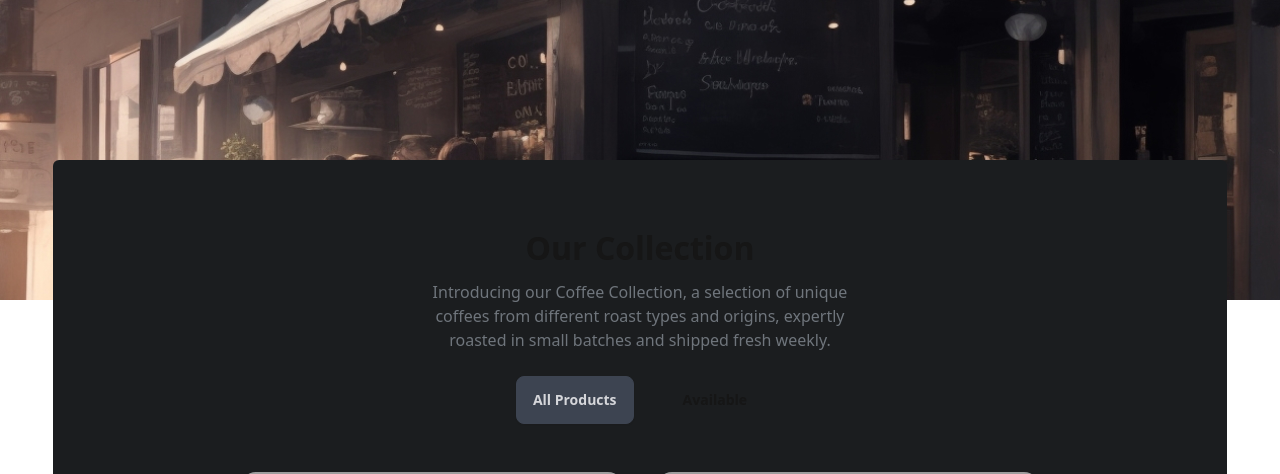
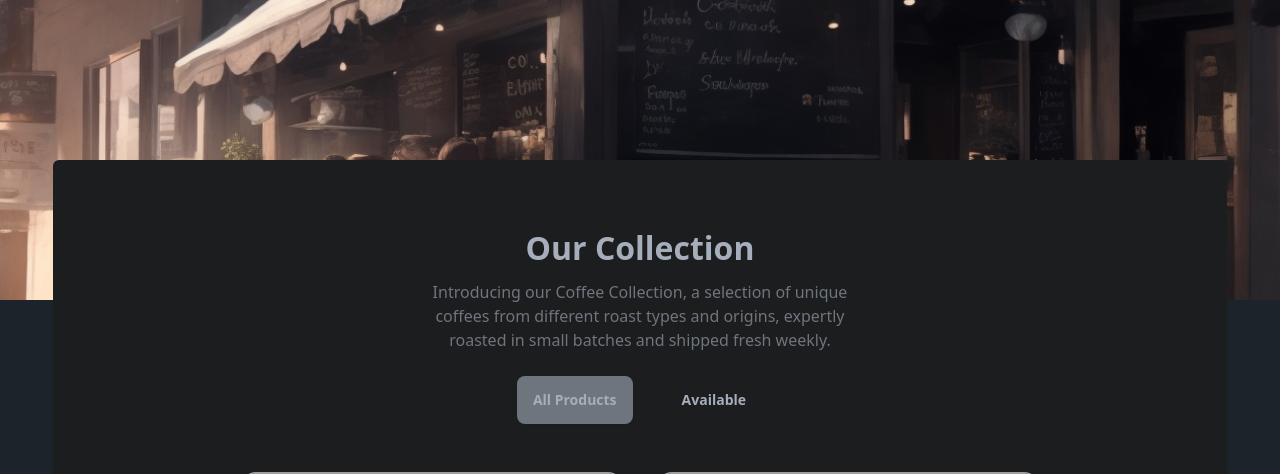
Before and after one commit to spannmikey/coffee-listing, a React (Vite) app: page / in a window 1280 px wide. Shown: the top 474 px of the page. Built offline with nearby package versions, Linux system fonts and the light colour scheme; grey boxes are pictures that could not be loaded.

Commit message:
Show active tab

```diff
--- a/src/App.tsx
+++ b/src/App.tsx
@@ -1,4 +1,4 @@
-import { useState } from 'react';
+import { useState, useRef, FormEvent } from 'react';
 import { useParsedData } from './utils/parseJSON';
 import coffee from './data/coffee.json';
 import bg from './assets/img/bg-cafe.jpg';
@@ -19,6 +19,24 @@ const App = () => {
 	const [coffeeData, setCoffeeData] = useState<coffeeDataProps[]>(
 		useParsedData(coffee)
 	);
+	const allProductsBtnRef = useRef<HTMLButtonElement>(null);
+	const availableBtnRef = useRef<HTMLButtonElement>(null);
+
+	const handleAllProductsClick = () => {
+		allProductsBtnRef.current?.style &&
+			(allProductsBtnRef.current.style.backgroundColor = '#6F757C');
+		availableBtnRef.current?.style &&
+			(availableBtnRef.current.style.backgroundColor = 'transparent');
+
+		setCoffeeData(coffeeData);
+	};
+
+	const handleAvailableClick = () => {
+		availableBtnRef.current?.style &&
+			(availableBtnRef.current.style.backgroundColor = '#6F757C');
+		allProductsBtnRef.current?.style &&
+			(allProductsBtnRef.current.style.backgroundColor = 'transparent');
+	};
 
 	return (
 		<div className='flex items-center justify-center '>
@@ -37,8 +55,18 @@ const App = () => {
 					</p>
 					<div className='flex gap-8 mt-6 mb-12'>
 						{/* add btn neutral class to whichever one is active */}
-						<button className='btn btn-neutral'>All Products</button>
-						<button className='btn btn-ghost'>Available</button>
+						<button
+							ref={allProductsBtnRef}
+							onClick={e => handleAllProductsClick(e)}
+							className='btn bg-[#6F757C] hover:bg-transparent border-none'>
+							All Products
+						</button>
+						<button
+							ref={availableBtnRef}
+							onClick={e => handleAvailableClick(e)}
+							className='btn btn-ghost'>
+							Available
+						</button>
 					</div>
 					<CoffeeCard coffeeData={coffeeData} />
 				</div>
--- a/src/components/CoffeeCard.tsx
+++ b/src/components/CoffeeCard.tsx
@@ -16,7 +16,9 @@ const CoffeeCard = ({ coffeeData }: { coffeeData: CoffeeDataProps[] }) => {
 	return (
 		<div className='grid lg:grid-cols-2 gap-8 relative'>
 			{coffeeData.map(data => (
-				<div className='card w-96'>
+				<div
+					className='card w-96'
+					key={data.id}>
 					<figure>
 						<img
 							className='w-full'
@@ -31,7 +33,7 @@ const CoffeeCard = ({ coffeeData }: { coffeeData: CoffeeDataProps[] }) => {
 								{data.price}
 							</div>
 						</div>
-						<div className='flex '>
+						<div className='flex'>
 							{data.rating && data.votes ? (
 								<>
 									<img
@@ -51,6 +53,9 @@ const CoffeeCard = ({ coffeeData }: { coffeeData: CoffeeDataProps[] }) => {
 									<span className='text-[#6F757C]'>No ratings</span>
 								</>
 							)}
+							<div className='ml-auto'>
+								{!data.available && <p className='text-[#ED735D]'>Sold out</p>}
+							</div>
 						</div>
 					</div>
 					{data.popular && (
--- a/tailwind.config.js
+++ b/tailwind.config.js
@@ -2,19 +2,7 @@
 export default {
 	content: ['./index.html', './src/**/*.{js,ts,jsx,tsx}'],
 	daisyui: {
-		themes: [
-			{
-				mytheme: {
-					primary: '#a991f7',
-					secondary: '#f6d860',
-					accent: '#37cdbe',
-					neutral: '#3d4451',
-					'base-100': '#ffffff',
-				},
-			},
-			'dark',
-			'dracula',
-		],
+		themes: ['dark', 'light'],
 	},
 	plugins: [require('daisyui')],
 };
```
